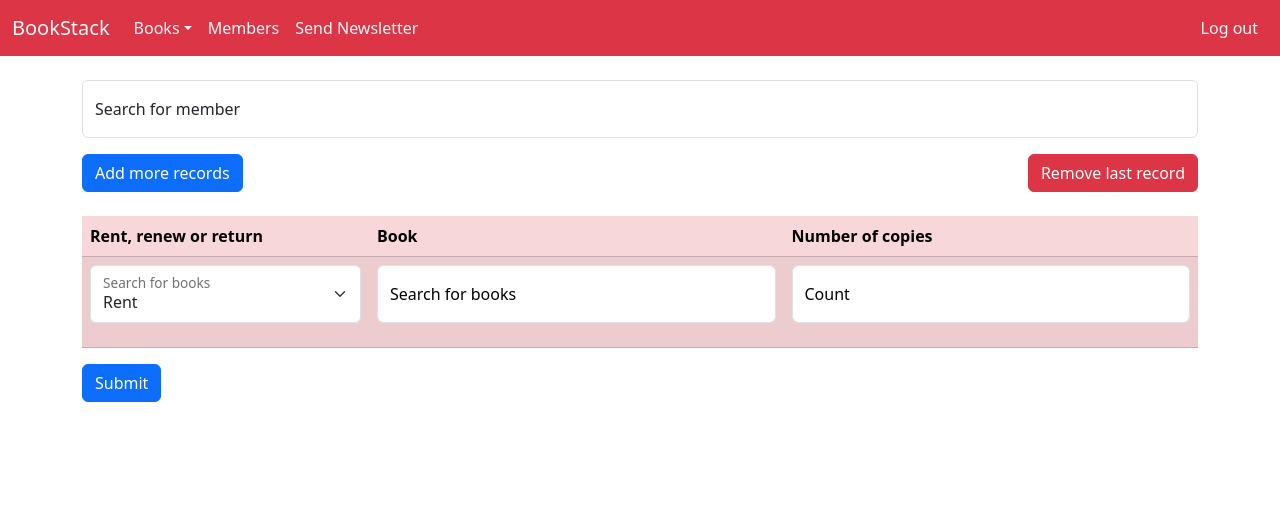
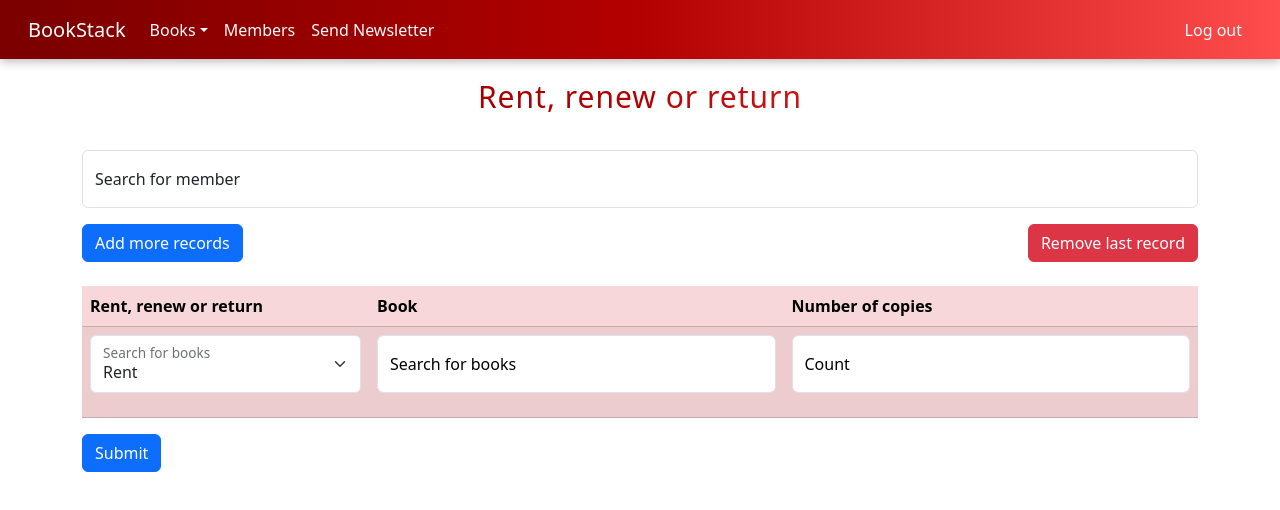
Before and after one commit to JBzZoN/Bookstack, a React (Vite) app in the folder client/: page /staff/transaction in a window 1280 px wide. Shown: the top 510 px of the page. Built offline with nearby package versions, Linux system fonts and the light colour scheme.

Commit message:
book-profile title

```diff
--- a/client/src/App.jsx
+++ b/client/src/App.jsx
@@ -11,8 +11,10 @@ import RentRenewReturn from './pages/staff/rent-renew-return/rent-renew-return';
 import SendNewsletter from './pages/staff/send-newsletter/send-newsletter';
 import ViewMembers from './pages/staff/view-members/view-members';
 import MemberProfile from './pages/staff/member-profile/member-profile';
+import BookProfile from './pages/staff/book-profile/book-profile';
 
 function App() {
+
   return<Routes>
     <Route path="/" element={<NonMemberHome/>}>
 
@@ -27,6 +29,7 @@ function App() {
     <Route path="/staff" element={<StaffHome/>}>
       <Route path="books" element={<AllBooks/>}/>
       <Route path="books/add" element={<AddBooks/>}/>
+      <Route path="books/profile" element={<BookProfile/>}/>
       <Route path="transaction" element={<RentRenewReturn/>}/>
       <Route path="newsletter" element={<SendNewsletter/>}/>
       <Route path="members" element={<ViewMembers/>}/>
--- /dev/null
+++ b/client/src/components/staff/navbar/navbar.css
@@ -0,0 +1,7 @@
+.red-gradient-nav {
+  background: linear-gradient(90deg, #7a0000, #b30000, #ff4d4d);
+  padding: 0.6rem 1rem;
+
+  /* improves contrast for text/icons */
+  box-shadow: 0 2px 10px rgba(0,0,0,0.3);
+}
--- a/client/src/components/staff/navbar/navbar.jsx
+++ b/client/src/components/staff/navbar/navbar.jsx
@@ -1,10 +1,11 @@
 import React from 'react'
 import { Link } from 'react-router-dom'
+import './navbar.css'
 
 function StaffNavbar() {
   return (
     <div>
-        <nav className="navbar navbar-expand-lg bg-danger">
+        <nav className="navbar navbar-expand-lg bg-secondary red-gradient-nav">
             <div className="container-fluid">
                 <Link className="navbar-brand text-light" to="/staff/books">BookStack</Link>
                 <button className="navbar-toggler" type="button" data-bs-toggle="collapse" data-bs-target="#navbarSupportedContent" aria-controls="navbarSupportedContent" aria-expanded="false" aria-label="Toggle navigation">
--- /dev/null
+++ b/client/src/components/staff/title/title.css
@@ -0,0 +1,15 @@
+.page-title {
+  font-size: 30px;
+  font-weight: 450;
+  text-align: center;
+
+  background: linear-gradient(
+    90deg,
+    #7a0000, #b30000, #ff4d4d
+  );
+  background-clip: text;
+  color: transparent;
+
+  letter-spacing: 1px;
+  margin: 20px 0 35px;
+}
--- /dev/null
+++ b/client/src/components/staff/title/title.jsx
@@ -0,0 +1,9 @@
+import React from 'react'
+import './title.css'
+function Title({ string }) {
+  return (
+      <h1 className="page-title">{string}</h1>
+  )
+}
+
+export default Title
--- a/client/src/pages/staff/add-books/add-books.jsx
+++ b/client/src/pages/staff/add-books/add-books.jsx
@@ -4,6 +4,7 @@ import addImage from "../../../assets/staff/add-button.png"
 import addImageTicked from "../../../assets/staff/add-button-ticked.png"
 import { toast } from 'react-toastify'
 import { useNavigate } from 'react-router-dom'
+import Title from './../../../components/staff/title/title';
 
 function AddBooks() {
 
@@ -17,7 +18,8 @@ function AddBooks() {
   }
 
   return (
-    <div className='container mt-5'>
+    <div className='container mt-3'>
+      <Title string={"Add a new book"}/>
       <table>
       <tbody>
         <tr>
--- a/client/src/pages/staff/all-books/all-books.jsx
+++ b/client/src/pages/staff/all-books/all-books.jsx
@@ -1,27 +1,31 @@
-import React from 'react'
+import React, { useContext } from 'react'
 import { bookData } from './../../../dummy-data/book-data';
-import { Link } from 'react-router-dom';
+import { Link, useNavigate } from 'react-router-dom';
 import './all-books.css'
 import { toast } from 'react-toastify';
-
+import Title from '../../../components/staff/title/title';
 function AllBooks() {
 
     const onRemove = () => {
         toast.info("Removal request sent")
     }
+    const navigate = useNavigate()
 
   return (
     <div className='container mb-5'>
+        <Title string={"All books"}/>
         <div className='row'>
-            {bookData.results.map((e) => <div className='col d-flex justify-content-center mt-5' key={e.id}><div className="card" style={{width: "200px"}}>
+            {bookData.results.map((e) => <div className='col d-flex justify-content-center mt-3' key={e.id}><div className="card" style={{width: "200px"}}>
                 <img src={e.formats['image/jpeg']} className="card-img-top" style={{width:"100%", height: "200px"}} alt="..."/>
                 <div className="card-body">
                     <h5 className="card-title small-text">{e.title}</h5>
                     <p className="card-text small-text">{e.summaries[0].split(" ").slice(0, 10).join(" ") + "..."}</p>
                 </div>
                 <div className='card-footer d-flex justify-content-between' id='card-footer'>
-                    <Link href="#" className="btn btn-primary smaller-text">More info</Link>
-                    <Link href="#" className="btn btn-danger smaller-text" onClick={onRemove}>Remove</Link>
+                    <button to="" className="btn btn-primary smaller-text" onClick={() => {
+        navigate("/staff/books/profile", {state:{book: e}})
+    }}>More info</button>
+                    <button className="btn btn-danger smaller-text" onClick={onRemove}>Remove</button>
                 </div>
                 </div></div>)}
             </div>
--- /dev/null
+++ b/client/src/pages/staff/book-profile/book-profile.css
@@ -0,0 +1,25 @@
+.book {
+    height: 100%;
+}
+
+.book-image {
+    height: 150px;
+    border-radius: 10px;
+    width: 150px;
+}
+
+.go-back {
+    width: 100%;
+}
+
+.whitener{
+    height: 100px;
+    width: 100px;
+    background-color: white;
+}
+
+.book-container {
+    margin-top: 100px;
+    height: 100%;
+    width: 800px !important;
+}
--- /dev/null
+++ b/client/src/pages/staff/book-profile/book-profile.jsx
@@ -0,0 +1,45 @@
+import React from 'react'
+import { useLocation } from 'react-router-dom'
+import "./book-profile.css";
+import { Link } from 'react-router-dom';
+import Title from './../../../components/staff/title/title';
+
+function BookProfile() {
+
+  const location = useLocation();
+  const book = location.state.book;
+  console.log(book)
+  return (
+    <div>
+    <div className='container book-container mb-5'>
+        <div className="card book position-relative">
+            <div className="position-absolute top-0 start-50 translate-middle whitener"></div>
+            <img src={book.formats['image/jpeg']} className='position-absolute top-0 start-50 translate-middle book-image' alt="" />
+            <div class="card-body mt-5">
+                <table className='table table-striped mt-4'>
+                    <tbody>
+                        <tr>
+                            <td>Title</td>
+                            <td>{book.title}</td>
+                        </tr>
+                        <tr>
+                            <td>Author</td>
+                            <td>{book.authors[0].name}</td>
+                        </tr>
+
+                        <tr>
+                            <td>Summary</td>
+                            <td>{book.summaries[0]}</td>
+                        </tr>
+
+                    </tbody>
+                </table>
+                <Link to="/staff/books" class="btn btn-primary go-back">Go Back</Link>
+            </div>
+            </div>
+    </div>
+    </div>
+  )
+}
+
+export default BookProfile
--- a/client/src/pages/staff/home/home.jsx
+++ b/client/src/pages/staff/home/home.jsx
@@ -1,8 +1,11 @@
-import React from 'react'
+import React, { createContext, useState } from 'react'
 import { Outlet } from 'react-router-dom'
 import StaffNavbar from './../../../components/staff/navbar/navbar';
+import Title from '../../../components/staff/title/title';
 
 function StaffHome() {
+
+
   return (
     <div>
       <StaffNavbar/>
--- a/client/src/pages/staff/rent-renew-return/rent-renew-return.jsx
+++ b/client/src/pages/staff/rent-renew-return/rent-renew-return.jsx
@@ -1,6 +1,7 @@
 import React, { useState } from 'react'
 import { useNavigate } from 'react-router-dom';
 import { toast } from 'react-toastify';
+import Title from '../../../components/staff/title/title';
 
 function RentRenewReturn() {
 
@@ -49,8 +50,8 @@ function RentRenewReturn() {
 
   return (
 
-    <div className='container mt-4'>
-
+    <div className='container mt-3'>
+      <Title string={"Rent, renew or return"}/>
       <div class="form-floating mb-3">
       <input type="text" class="form-control" id="floatingInput" placeholder="name@example.com"/>
       <label for="floatingInput">Search for member</label>
--- a/client/src/pages/staff/view-members/view-members.jsx
+++ b/client/src/pages/staff/view-members/view-members.jsx
@@ -1,12 +1,14 @@
 import React from 'react'
 import { members } from './../../../dummy-data/member-data';
 import { useNavigate } from 'react-router-dom';
+import Title from '../../../components/staff/title/title';
 
 function ViewMembers() {
 
   const navigate = useNavigate();
   return (
-    <div className='container mt-5 mb-5'>
+    <div className='container mt-3 mb-5'>
+      <Title string={"Members"}/>
       <table className='table table-striped table-danger'>
         <thead>
           <tr>
```
